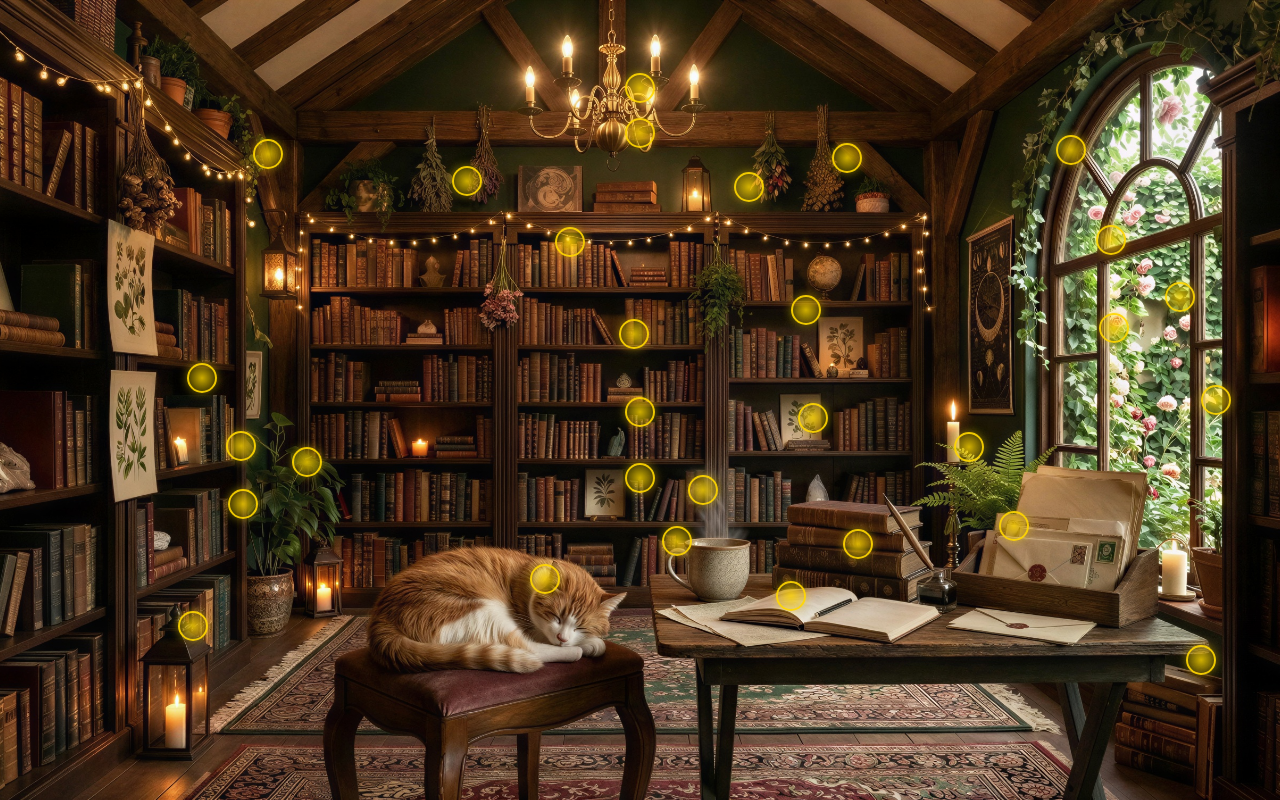
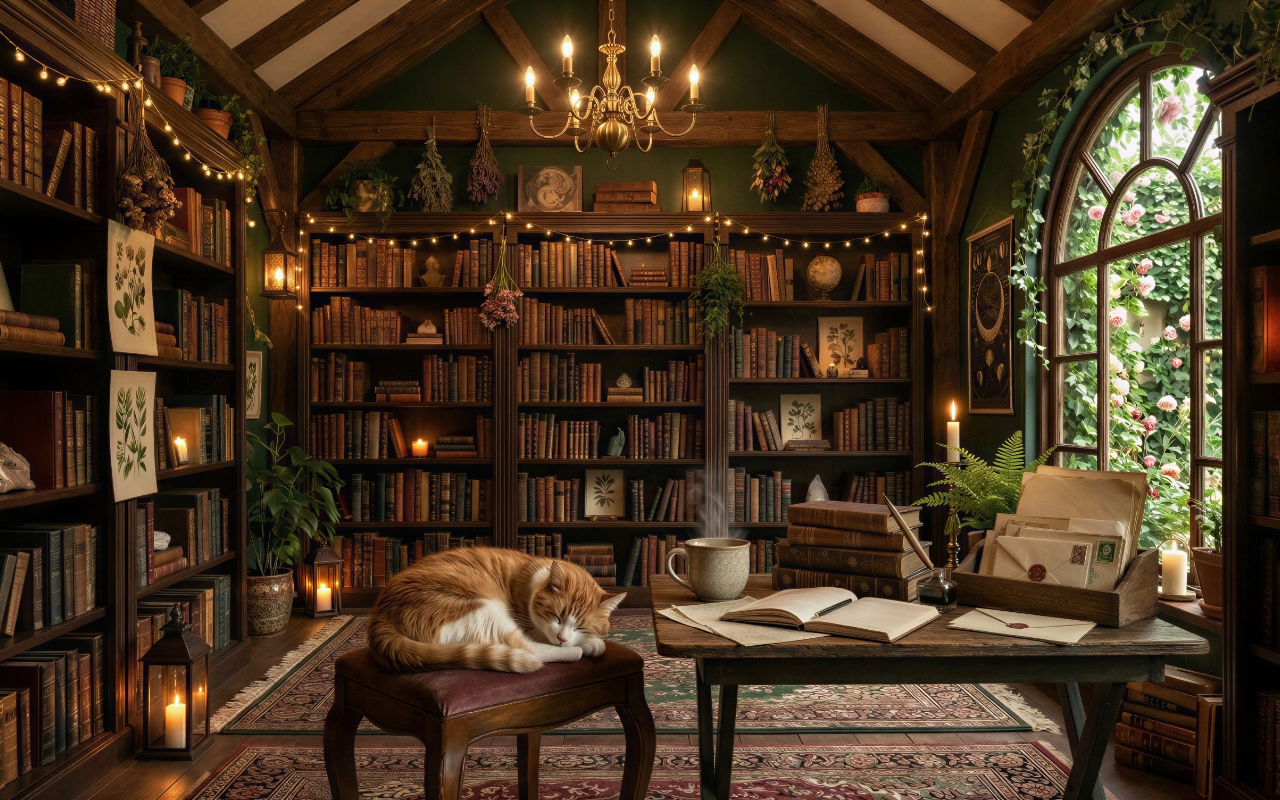
Before and after one commit to markwasu2/wasuwanich, a Next.js app: page / in a window 1280 px wide. Built offline with nearby package versions, Linux system fonts and the light colour scheme.

Commit message:
Make hotspots subtle and nearly invisible - only glow on hover

```diff
--- a/app/globals.css
+++ b/app/globals.css
@@ -43,25 +43,27 @@ body {
   padding: 2rem;
 }
 
-/* Hotspots */
+/* Hotspots - Subtle and Nearly Invisible */
 .hotspot {
   position: absolute;
   width: 30px;
   height: 30px;
   transform: translate(-50%, -50%);
-  background: radial-gradient(circle, rgba(255, 215, 0, 0.8) 0%, rgba(255, 215, 0, 0.3) 70%);
-  border: 2px solid rgba(255, 215, 0, 0.9);
+  background: radial-gradient(circle, rgba(255, 255, 255, 0.05) 0%, rgba(255, 255, 255, 0.02) 70%);
+  border: 1px solid rgba(255, 255, 255, 0.1);
   border-radius: 50%;
   cursor: pointer;
   z-index: 10;
-  transition: all 0.3s ease;
-  animation: glow 2s ease-in-out infinite;
+  transition: all 0.4s ease;
+  opacity: 0.3;
 }
 
 .hotspot:hover {
-  transform: translate(-50%, -50%) scale(1.3);
-  background: radial-gradient(circle, rgba(255, 215, 0, 1) 0%, rgba(255, 215, 0, 0.5) 70%);
-  box-shadow: 0 0 20px rgba(255, 215, 0, 0.8);
+  transform: translate(-50%, -50%) scale(1.5);
+  background: radial-gradient(circle, rgba(255, 215, 0, 0.3) 0%, rgba(255, 215, 0, 0.1) 70%);
+  border: 2px solid rgba(255, 215, 0, 0.5);
+  box-shadow: 0 0 15px rgba(255, 215, 0, 0.4);
+  opacity: 1;
 }
 
 .hotspot-pulse {
@@ -72,26 +74,17 @@ body {
   width: 100%;
   height: 100%;
   border-radius: 50%;
-  background: rgba(255, 215, 0, 0.4);
-  animation: pulse 2s ease-out infinite;
-}
-
-@keyframes glow {
-  0%, 100% {
-    box-shadow: 0 0 10px rgba(255, 215, 0, 0.5);
-  }
-  50% {
-    box-shadow: 0 0 20px rgba(255, 215, 0, 0.9), 0 0 30px rgba(255, 215, 0, 0.6);
-  }
+  background: rgba(255, 255, 255, 0.08);
+  animation: pulse 3s ease-out infinite;
 }
 
 @keyframes pulse {
   0% {
     transform: translate(-50%, -50%) scale(1);
-    opacity: 0.8;
+    opacity: 0.2;
   }
   100% {
-    transform: translate(-50%, -50%) scale(2.5);
+    transform: translate(-50%, -50%) scale(2);
     opacity: 0;
   }
 }
```
